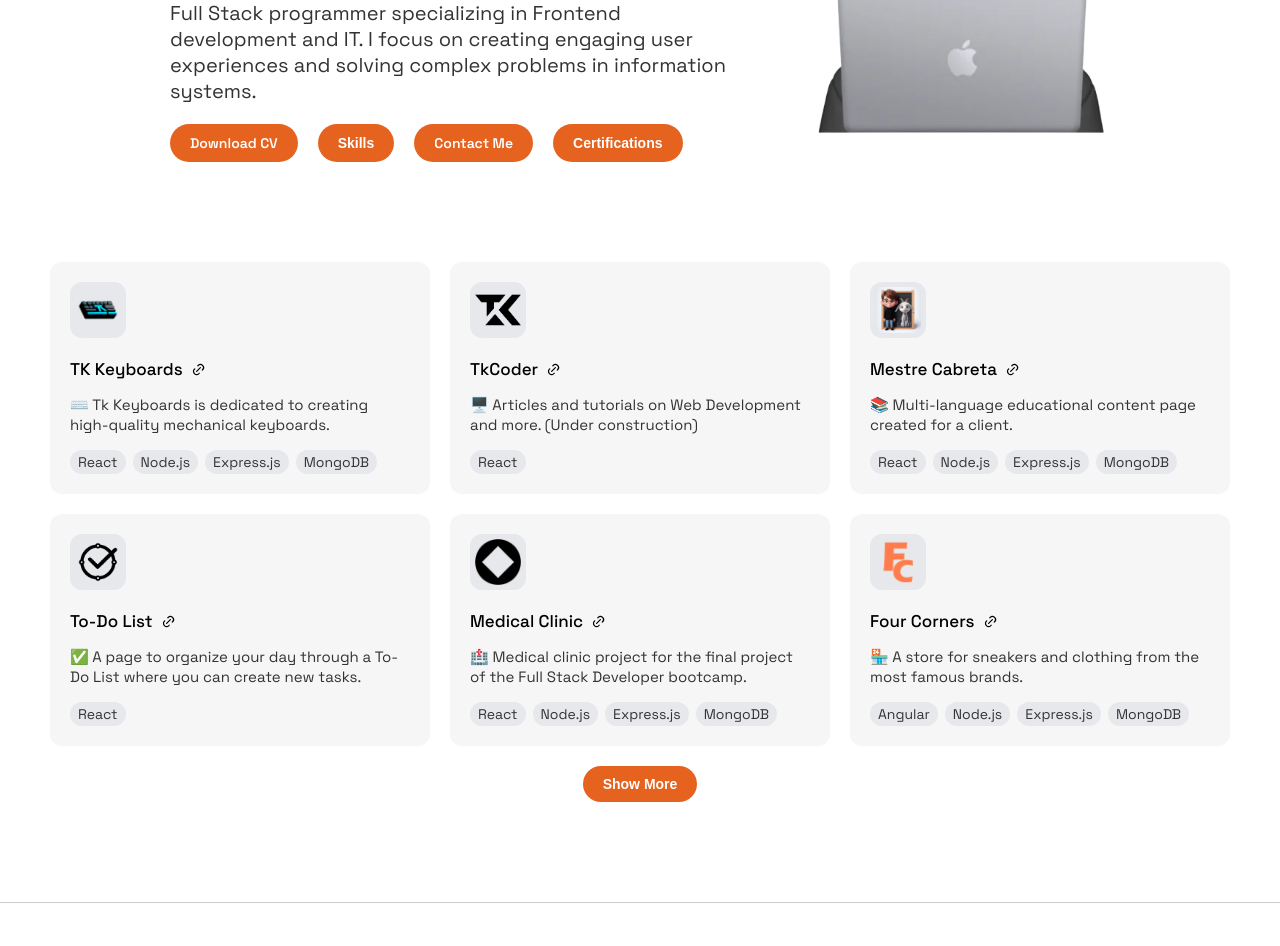
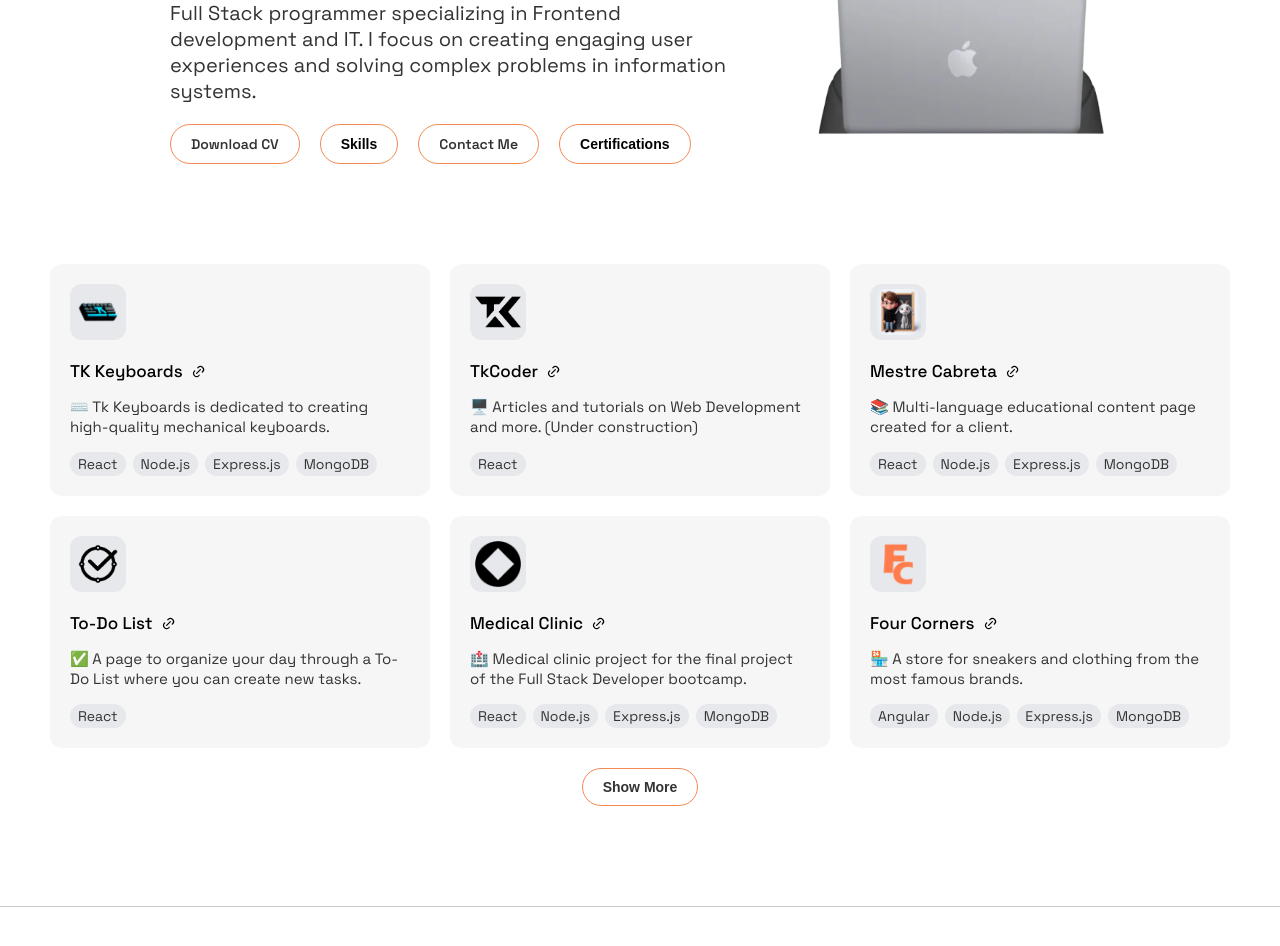
Before and after one commit to JaviiAzagra/javierazagra.com, a React (Create React App) app: page / in a window 1280 px wide. Shown: the part 420-1366 px from the top of the page. Built offline with nearby package versions, Linux system fonts and the light colour scheme; a web font is replaced by a local one.

Commit message:
Refactor color styles in various components and update README.md

```diff
--- a/src/App.scss
+++ b/src/App.scss
@@ -89,12 +89,24 @@ body {
     color: #a3a3a3;
   }
 
+  .about .about--left__social a {
+    color: white;
+  }
+
+  .about .about--left__social button {
+    color: white;
+  }
+
   .projects--cards__card {
     background-color: #202127;
   }
 
   .projects--cards__card p {
     color: #a3a3a3;
+  }
+
+  .projects button {
+    color: white;
   }
 
   .experience__cards--card:hover {
--- a/src/Components/About/About.scss
+++ b/src/Components/About/About.scss
@@ -45,14 +45,16 @@
         font-weight: 600;
         cursor: pointer;
         text-decoration: none;
-        background-color: #e6621f;
+        /* background-color: #e6621f; */
+        border: 1px solid #f58953;
         padding: 10px 20px;
         border-radius: 20px;
         font-size: 14px;
-        color: rgb(255, 255, 255);
+        color: #333333;
       }
       a:hover {
         background-color: #f58953;
+        color: white;
       }
 
       button {
@@ -61,15 +63,17 @@
         font-weight: 600;
         cursor: pointer;
         text-decoration: none;
-        background-color: #e6621f;
-        border: none;
+        background: none;
+        /* background-color: #e6621f; */
+        border: 1px solid #f58953;
         padding: 10px 20px;
         border-radius: 20px;
         font-size: 14px;
-        color: white;
+        color: rgb(0, 0, 0);
       }
       button:hover {
         background-color: #f58953;
+        color: white;
       }
     }
 
--- a/src/Components/Projects/Projects.scss
+++ b/src/Components/Projects/Projects.scss
@@ -9,18 +9,20 @@
   button {
     margin-top: 20px;
     display: flex;
-    font-weight: 600;
+    font-weight: 550;
     cursor: pointer;
     text-decoration: none;
-    background-color: #e6621f;
-    border: none;
+    /* background-color: #e6621f; */
+    background: none;
+    border: 1px solid #f58953;
     padding: 10px 20px;
     border-radius: 20px;
     font-size: 14px;
-    color: white;
+    color: #333333;
   }
   button:hover {
     background-color: #f58953;
+    color: white;
   }
 
   &--cards {
```
